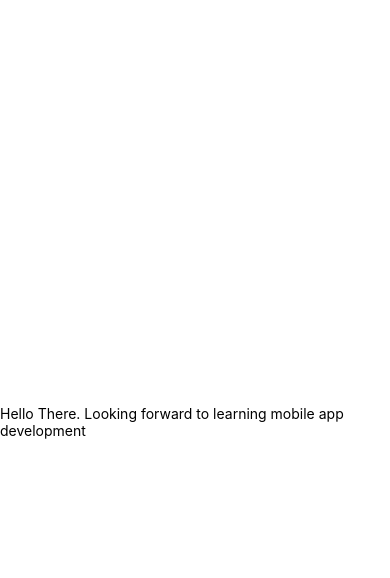
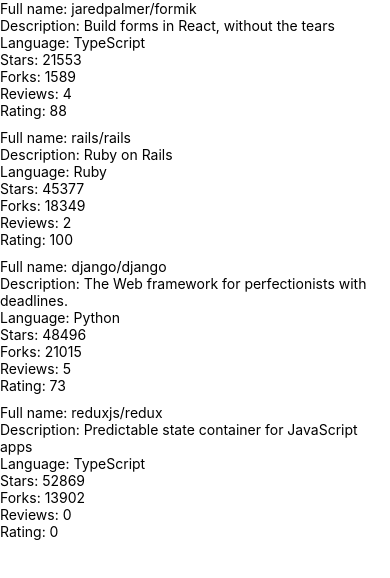
Before and after one commit to Lucas-Masaba/rate-repository-app, a React Native app: screen / in a window 390 px wide. Shown: the top 578 px of the page. Built offline with nearby package versions, Linux system fonts and the light colour scheme.

Commit message:
scre expo

```diff
--- a/App.tsx
+++ b/App.tsx
@@ -1,21 +1,9 @@
-import React from "react";
-import { StatusBar } from "expo-status-bar";
-import { StyleSheet, Text, View } from "react-native";
+import React from 'react';
+import Main from './src/components/Main';
 
-export default function App() {
-	return (
-		<View style={styles.container}>
-			<Text>Hello There. Looking forward to learning mobile app development</Text>
-			<StatusBar style="auto" />
-		</View>
-	);
-}
+const App = () => {
+  return <Main />;
 
-const styles = StyleSheet.create({
-	container: {
-		flex: 1,
-		backgroundColor: "#fff",
-		alignItems: "center",
-		justifyContent: "center",
-	},
-});
+};
+
+export default App;
--- /dev/null
+++ b/src/components/Main.tsx
@@ -0,0 +1,22 @@
+import React from 'react';
+import Constants from 'expo-constants';
+import { StyleSheet, View } from 'react-native';
+import RepositoryList from './RepositoryList';
+
+const styles = StyleSheet.create({
+  container: {
+    marginTop: Constants.statusBarHeight,
+    flexGrow: 1,
+    flexShrink: 1,
+  },
+});
+
+const Main = () => {
+  return (
+    <View style={styles.container}>
+      <RepositoryList />
+    </View>
+  );
+};
+
+export default Main;
--- /dev/null
+++ b/src/components/RepositoryItem.tsx
@@ -0,0 +1,19 @@
+import React from 'react';
+import { Text, View } from 'react-native';
+import { RepositoriesType } from './RepositoryList';
+
+const RepositoryItem = ({ item }: {item: RepositoriesType}) => {
+  return (
+    <View>
+      <Text>Full name: {item.fullName}</Text>
+      <Text>Description: {item.description}</Text>
+      <Text>Language: {item.language}</Text>
+      <Text>Stars: {item.stargazersCount}</Text>
+      <Text>Forks: {item.forksCount}</Text>
+      <Text>Reviews: {item.reviewCount}</Text>
+      <Text>Rating: {item.ratingAverage}</Text>
+    </View>
+  );
+};
+
+export default RepositoryItem;
--- /dev/null
+++ b/src/components/RepositoryList.tsx
@@ -0,0 +1,91 @@
+import React from 'react';
+import { FlatList, View, StyleSheet } from 'react-native';
+import RepositoryItem from './RepositoryItem';
+
+const styles = StyleSheet.create({
+  seperator: {
+    height: 10,
+  }
+});
+
+export interface RepositoriesType {
+  id: string;
+  fullName: string;
+  description: string;
+  language: string;
+  forksCount: number;
+  stargazersCount: number;
+  ratingAverage: number;
+  reviewCount: number;
+  ownerAvatarUrl: string;
+}
+
+const repositories: RepositoriesType[] = [
+  {
+    id: 'jaredpalmer.formik',
+    fullName: 'jaredpalmer/formik',
+    description: 'Build forms in React, without the tears',
+    language: 'TypeScript',
+    forksCount: 1589,
+    stargazersCount: 21553,
+    ratingAverage: 88,
+    reviewCount: 4,
+    ownerAvatarUrl: 'https://avatars2.githubusercontent.com/u/4060187?v=4',
+  },
+  {
+    id: 'rails.rails',
+    fullName: 'rails/rails',
+    description: 'Ruby on Rails',
+    language: 'Ruby',
+    forksCount: 18349,
+    stargazersCount: 45377,
+    ratingAverage: 100,
+    reviewCount: 2,
+    ownerAvatarUrl: 'https://avatars1.githubusercontent.com/u/4223?v=4',
+  },
+  {
+    id: 'django.django',
+    fullName: 'django/django',
+    description: 'The Web framework for perfectionists with deadlines.',
+    language: 'Python',
+    forksCount: 21015,
+    stargazersCount: 48496,
+    ratingAverage: 73,
+    reviewCount: 5,
+    ownerAvatarUrl: 'https://avatars2.githubusercontent.com/u/27804?v=4',
+  },
+  {
+    id: 'reduxjs.redux',
+    fullName: 'reduxjs/redux',
+    description: 'Predictable state container for JavaScript apps',
+    language: 'TypeScript',
+    forksCount: 13902,
+    stargazersCount: 52869,
+    ratingAverage: 0,
+    reviewCount: 0,
+    ownerAvatarUrl: 'https://avatars3.githubusercontent.com/u/13142323?v=4',
+  },
+];
+
+const ItemSeperator = () => <View style={styles.seperator} />;
+
+const renderItemFunc = ({ item }: { item: RepositoriesType }) => {
+  return (
+    <RepositoryItem item={item} />
+  );
+};
+
+const RepositoryList = () => {
+  return (
+
+    <FlatList
+      data={repositories}
+      ItemSeparatorComponent={ItemSeperator}
+      renderItem={renderItemFunc}
+      keyExtractor={item => item.id}
+    />
+  );
+
+};
+
+export default RepositoryList;
```
Also changed, not shown: babel.config.js (+4 -4 lines), .eslintrc.js.
